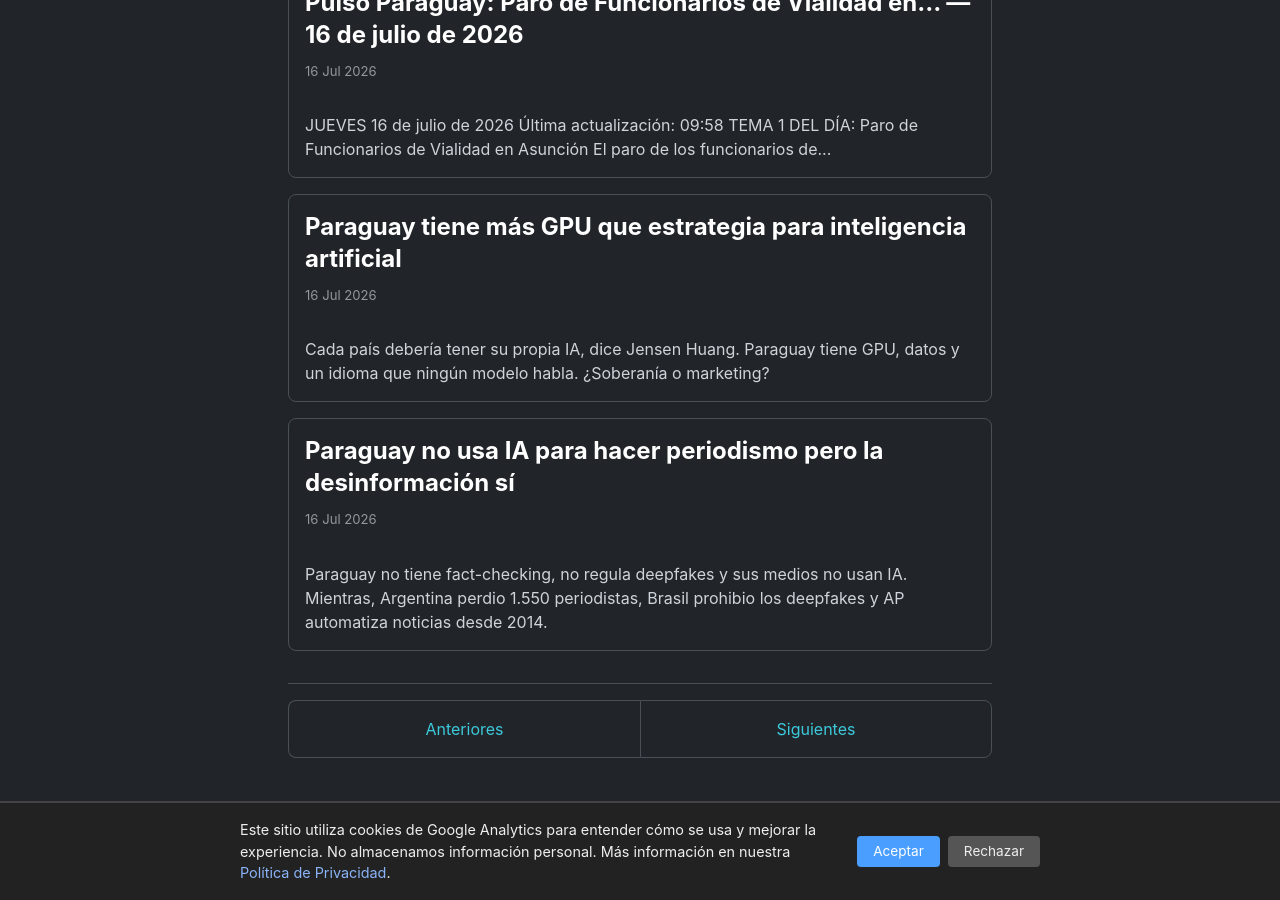
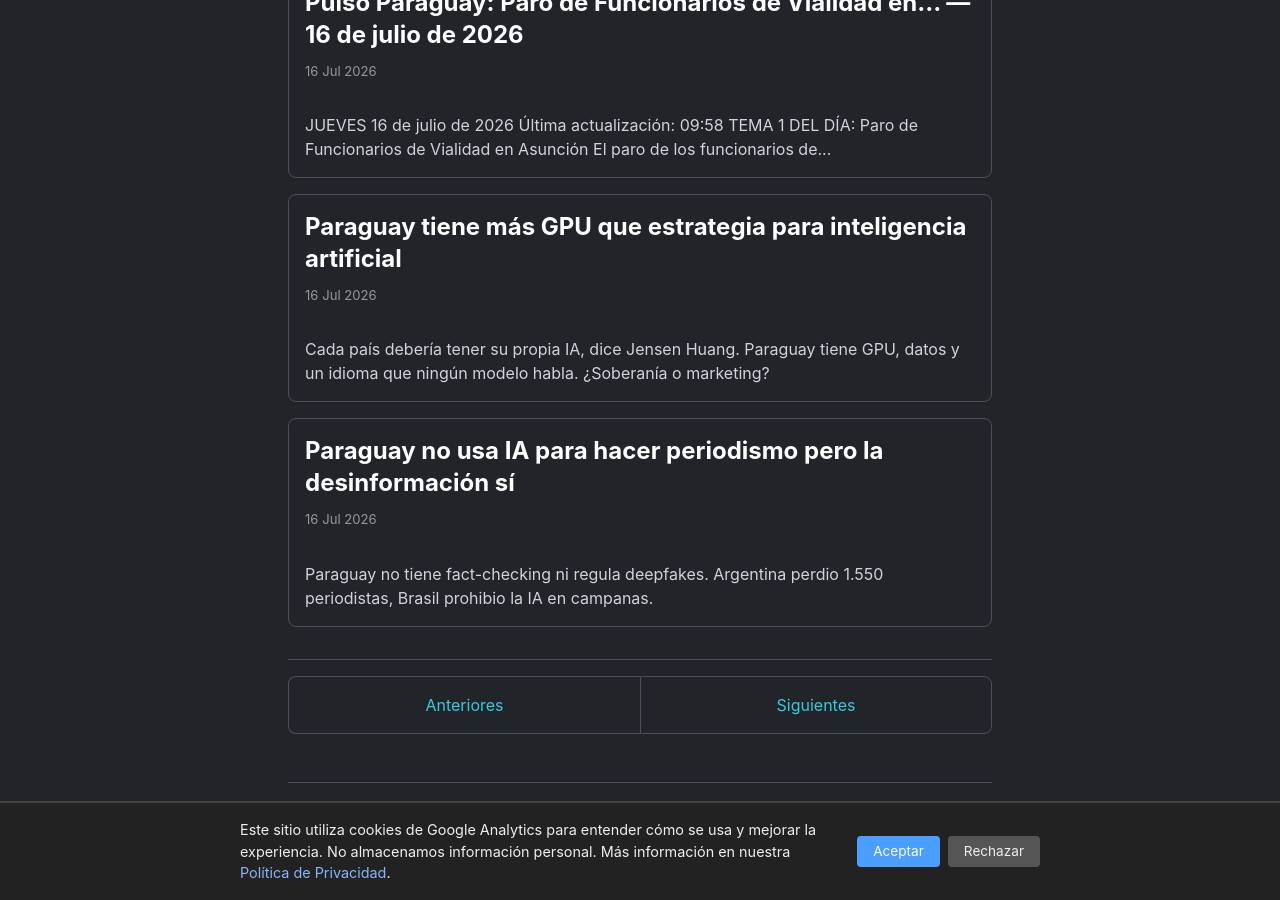
Before and after one commit to miravosqueinteresante/muchotexto.net, a Jekyll site: the page built from index.markdown, in a window 1280 px wide and 900 px high, scrolled down 885 px. Built offline with Jekyll 4.4.1, drawn with Linux system fonts in a browser that asks for light colours; the list of posts is cut into pages by our own code; after the commit the page ends 1761 px from its top, so only the background shows below that.

Commit message:
Agregar check de internal links a validate_publish.py, corregir desc #31

```diff
--- a/_posts/2026-07-16-ia-periodismo-paraguay.md
+++ b/_posts/2026-07-16-ia-periodismo-paraguay.md
@@ -5,7 +5,7 @@ date: 2026-07-16
 last_modified_at: 2026-07-16
 categories: articulos
 tags: tech-ecosistema ia-paraguay
-description: "Paraguay no tiene fact-checking, no regula deepfakes y sus medios no usan IA. Mientras, Argentina perdio 1.550 periodistas, Brasil prohibio los deepfakes y AP automatiza noticias desde 2014."
+description: "Paraguay no tiene fact-checking ni regula deepfakes. Argentina perdio 1.550 periodistas, Brasil prohibio la IA en campanas."
 ---
 
 En 2014, Associated Press empezó a publicar reportes de ganancias empresariales escritos íntegramente por un algoritmo llamado Wordsmith. El volumen de notas trimestrales se multiplicó por más de diez, liberó el 20% del tiempo de los periodistas y no hubo despidos.
--- a/scripts/validate_publish.py
+++ b/scripts/validate_publish.py
@@ -144,6 +144,11 @@ def check_post(post_path: str, ultimos_3: list[dict]) -> tuple[list[str], list[s
 
     if "/ia-en-paraguay/" not in content:
         errors.append("Falta enlace a pagina pilar /ia-en-paraguay/ en el cuerpo del articulo")
+
+    # === INTERNAL LINKS ===
+    internal_links = len(re.findall(r'\{% post_url [^%]+\%\}', body))
+    if internal_links < 2:
+        warnings.append(f"Pocos links internos: {internal_links} (minimo 2 recomendados)")
 
     if not description:
         warnings.append("Meta description no definida en frontmatter")
```
